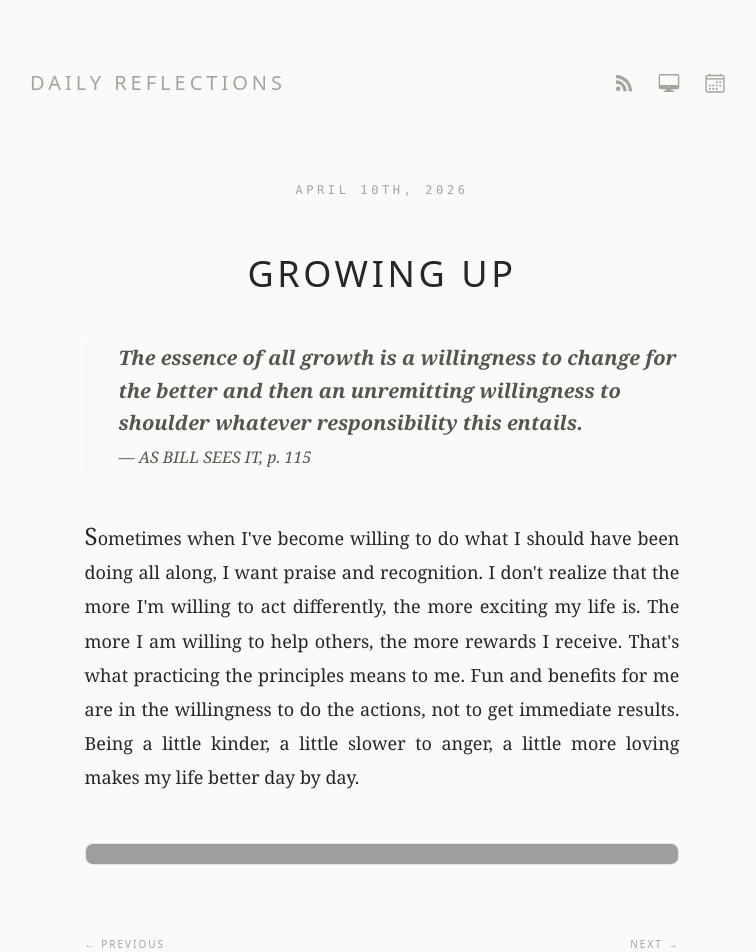
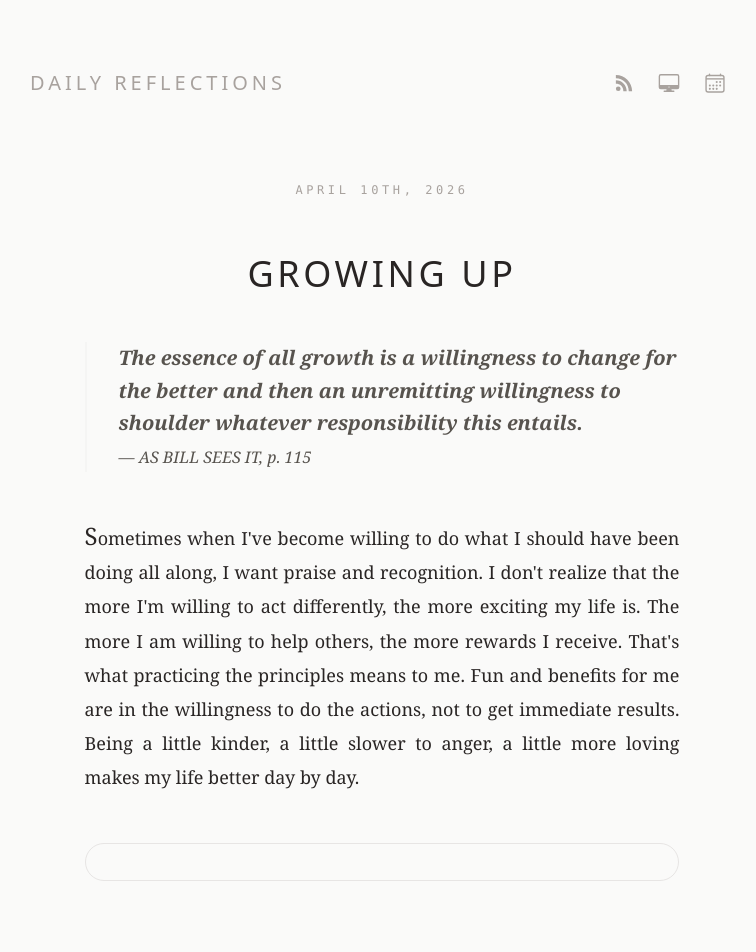
Before and after one commit to williamthazard/daily-reflections, a React (Vite) app: page /#2026-04-10 in a window 1280 px wide. Shown: the top 952 px of the page, without its empty margins (258-1014 px from the left). Built offline with nearby package versions, Linux system fonts and the light colour scheme; grey boxes are pictures that could not be loaded.

Commit message:
Refine SoundCloud player: increase border radius to full and add padding

```diff
--- a/src/App.tsx
+++ b/src/App.tsx
@@ -26,7 +26,7 @@ const AudioPlayer = ({ trackId, secretToken }: { trackId: string, secretToken?:
 
   return (
     <div className="animate-fade-in">
-      <div className="sc-player rounded-lg overflow-hidden border border-stone-200 dark:border-stone-800">
+      <div className="sc-player rounded-full overflow-hidden border border-stone-200 dark:border-stone-800 p-2">
         <iframe
           width="100%"
           height="20"
@@ -212,7 +212,7 @@ function App() {
           </div>
         </div>
         <div className="grid grid-cols-7 gap-1 mb-12">
-          {['S','M','T','W','T','F','S'].map((day, i) => <div key={`${day}-${i}`} className="text-center text-[10px] uppercase tracking-widest text-stone-400 font-medium mb-2">{day}</div>)}
+          {['S', 'M', 'T', 'W', 'T', 'F', 'S'].map((day, i) => <div key={`${day}-${i}`} className="text-center text-[10px] uppercase tracking-widest text-stone-400 font-medium mb-2">{day}</div>)}
           {dateCells}
         </div>
         <div className="mt-12 pt-8 border-t border-stone-100 dark:border-stone-800">
```
